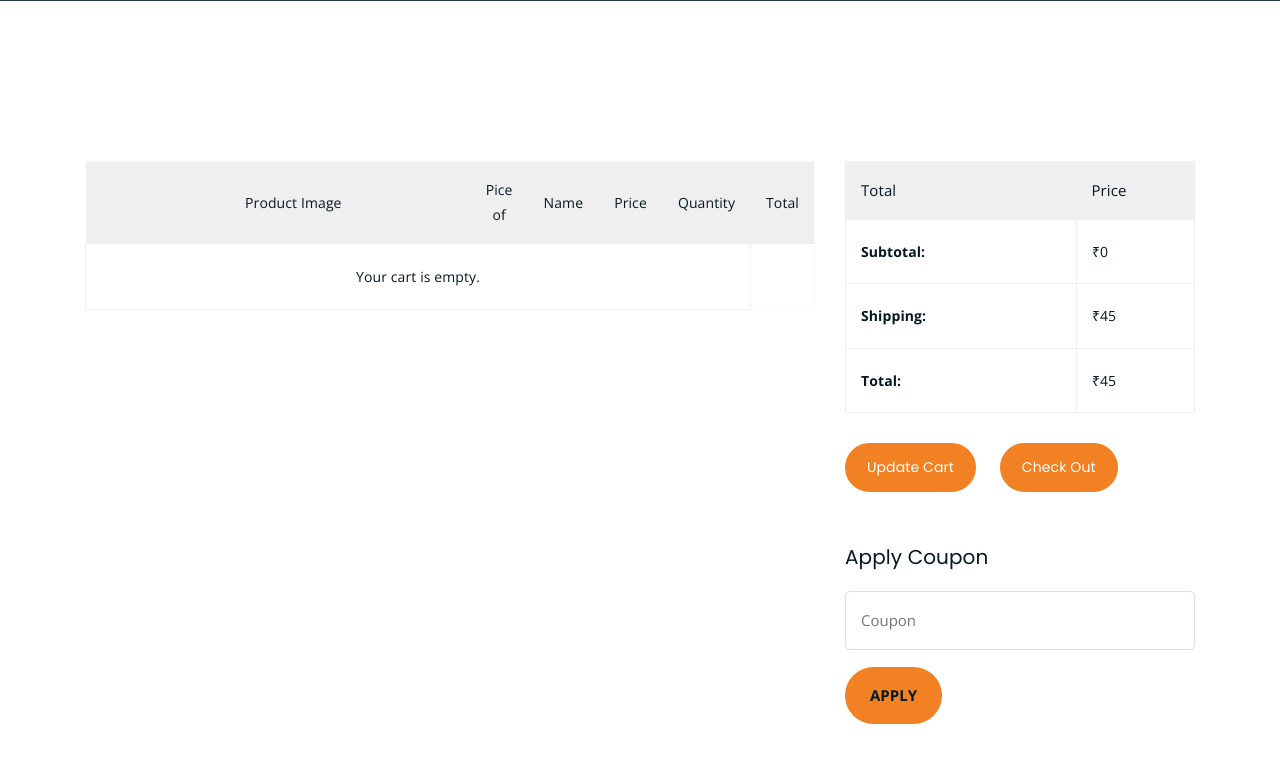
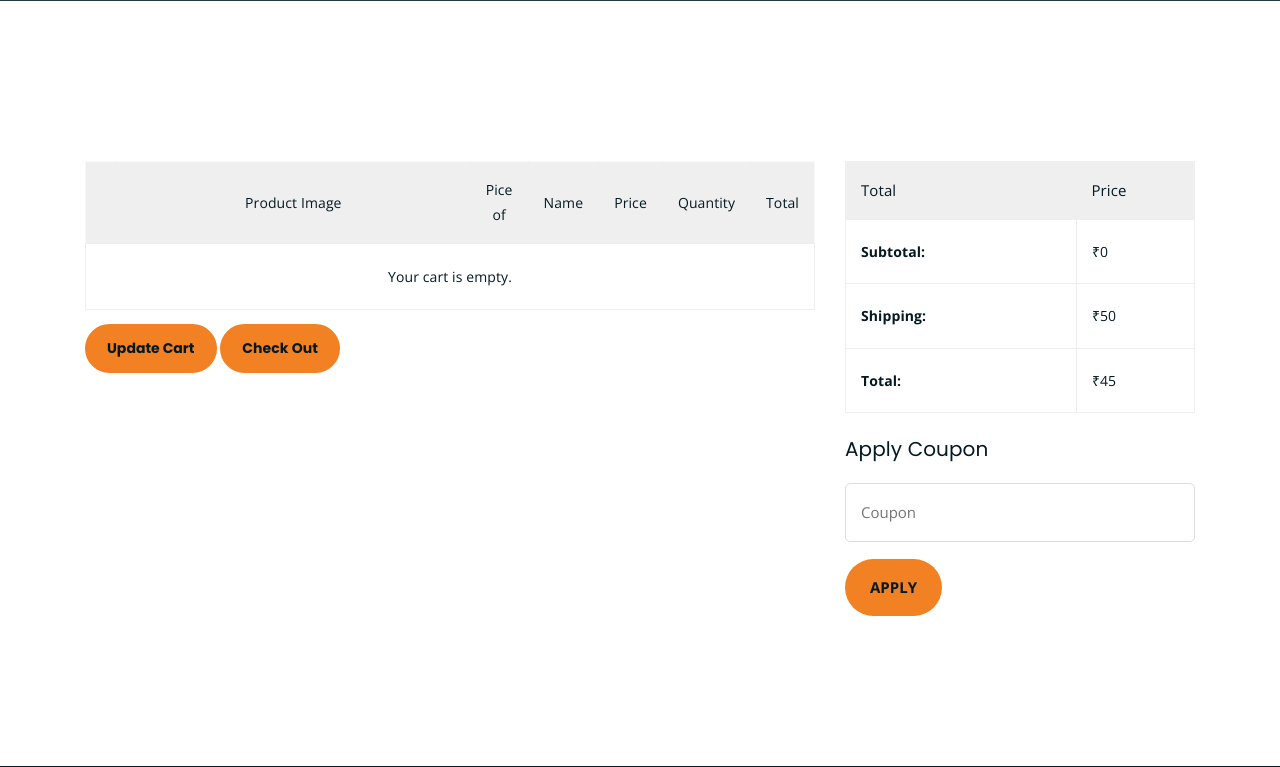
Before and after one commit to Debapriyo8145/E-Com-Web_Backend-Mitti_Bazaar-, a Django app: page /cart/ in a window 1280 px wide. Shown: the part 450-1217 px from the top of the page. Run offline with Django 4.2, Linux system fonts and the light colour scheme; some libraries are stand-ins or nearby versions; grey boxes are pictures that could not be loaded.

Commit message:
Updated cart

```diff
--- a/myapp/static/css/main.css
+++ b/myapp/static/css/main.css
@@ -412,20 +412,27 @@ p:last-child {
 
 
 
-a.boxed-btn {
+a.boxed-btn,
+button.boxed-btn {
   font-family: 'Poppins', sans-serif;
+  font-weight: 700;
   display: inline-block;
   background-color: #F28123;
-  color: #fff;
+  color: #051922;
   padding: 10px 20px;
-  border: 2px solid #F28123; /* Always define the border */
-  /* border-radius: 50px; */
+  border: 2px solid #F28123;
   transition: all 0.3s ease;
-}
-
-a.boxed-btn:hover {
-  background-color: transparent;
-  color: #fff;
+  cursor: pointer; /* for button hover effect */
+  text-decoration: none; /* removes underline for <a> */
+  margin-bottom: 20px;
+}
+
+a.boxed-btn:hover,
+button.boxed-btn:hover {
+  /* background-color: transparent;
+  color: #fff; */
+  background-color: #051922;
+  color: #F28123;
 }
 
 a.bordered-btn {
@@ -473,7 +480,7 @@ a.read-more-btn:hover {
   color: #F28123;
 }
 
-a.boxed-btn, a.bordered-btn, a.cart-btn, a.wishlist-btn {
+a.boxed-btn, a.bordered-btn, a.cart-btn, a.wishlist-btn, button.boxed-btn {
   border-radius: 50px;
 }
 
--- a/myapp/templates/myapp/cart.html
+++ b/myapp/templates/myapp/cart.html
@@ -1,6 +1,5 @@
 {% load static %}
 {% include './header.html' %}
-
 
 <!-- breadcrumb-section -->
 <div class="breadcrumb-section breadcrumb-bg">
@@ -23,6 +22,8 @@
 		<div class="row">
 			<div class="col-lg-8 col-md-12">
 				<div class="cart-table-wrap">
+					<form method="post" action="{% url 'update_cart' %}">
+						{% csrf_token %}
 						<table class="cart-table">
 							<thead class="cart-table-head">
 								<tr class="table-head-row">
@@ -43,13 +44,24 @@
 										<a href="{% url 'remove_from_cart' item.product.id %}">
 											<i class="far fa-window-close"></i>
 										</a>
+										{% if item.product.avilable %}
+											<i class="fas fa-check-circle" style="color: green;"></i>
+										{% else %}
+											<i class="fas fa-times-circle" style="color: red;"><br>Out Of Stalk</i>
+										{% endif %}
 									</td>
 
 									<!-- Product image -->
 									<td class="product-image">
+										<a href="{% url 'product_details' item.product.id %}">
 											<img src="{{ item.product.image.url }}" alt="{{ item.product.name }}">
+										</a>
 									</td>
-							        <td class="product-name">{{ product.quantity }}</td>
+
+									<!-- Pieces per set -->
+									<td class="product-name">
+										{{ item.product.quantity }} piece{{ item.product.quantity|pluralize }} per set
+									</td>
 
 									<!-- Product name -->
 									<td class="product-name">{{ item.product.name }}</td>
@@ -57,9 +69,10 @@
 									<!-- Product price -->
 									<td class="product-price">₹{{ item.product.price }}</td>
 
-							        <!-- Product quantity (readonly for now) -->
+									<!-- Quantity (editable sets) -->
 									<td class="product-quantity">
-							            <input type="number" value="{{ item.quantity }}" readonly>
+										<input type="number" name="quantities_{{ item.product.id }}" value="{{ item.quantity }}" min="1">
+										<small>{{ item.total_pieces }} pieces in total</small>
 									</td>
 
 									<!-- Product total (subtotal) -->
@@ -67,15 +80,22 @@
 								</tr>
 								{% empty %}
 								<tr>
-							        <td colspan="6" class="text-center">Your cart is empty.</td>
+									<td colspan="7" class="text-center">Your cart is empty.</td>
 								</tr>
 								{% endfor %}
 							</tbody>
+						</table>
 
-						</table>
+						<!-- Cart Buttons -->
+						<div class="cart-buttons mt-3">
+							<button type="submit" class="boxed-btn">Update Cart</button>
+							<a href="#" class="boxed-btn black">Check Out</a>
+						</div>
+					</form>
 				</div>
 			</div>
 
+			<!-- Total Summary -->
 			<div class="col-lg-4">
 				<div class="total-section">
 					<table class="total-table">
@@ -92,40 +112,37 @@
 							</tr>
 							<tr class="total-data">
 								<td><strong>Shipping:</strong></td>
-							    <td>₹45</td>
+								{% if total >= 1000 %}
+									<td>Free</td>
+								{% else %}
+									<td>₹50</td>
+								{% endif %}
 							</tr>
 							<tr class="total-data">
 								<td><strong>Total:</strong></td>
 								<td>₹{{ total|add:45 }}</td>
 							</tr>
-
 						</tbody>
 					</table>
-						<div class="cart-buttons">
-							<a href="#" class="boxed-btn">Update Cart</a>
-							<a href="checkout.html" class="boxed-btn black">Check Out</a>
-						</div>
 				</div>
 
-					<div class="coupon-section">
+				<!-- Coupon -->
+				<div class="coupon-section mt-4">
 					<h3>Apply Coupon</h3>
 					<div class="coupon-form-wrap">
-							<form action="index.html">
+						<form action="#" method="post">
 							<p><input type="text" placeholder="Coupon"></p>
 							<p><input type="submit" value="Apply"></p>
 						</form>
 					</div>
 				</div>
 			</div>
+
 		</div>
 	</div>
 </div>
 <!-- end cart -->
 
-
-
-
 {% include './footer.html' %}
-
 </body>
 </html>
--- a/myapp/templates/myapp/product_details.html
+++ b/myapp/templates/myapp/product_details.html
@@ -59,7 +59,6 @@
 													<div class="{% if product.avilable %}custom-in-stock{% else %}custom-out-stock{% endif %}">
 													    {% if product.avilable %}In{% else %}Out Of{% endif %} Stock
 													</div>
-
 
 							                    </div>
 							                    <h4>Share:</h4>
--- a/myapp/urls.py
+++ b/myapp/urls.py
@@ -14,6 +14,7 @@ urlpatterns = [
     path('product_details/<int:product_id>/', views.product_details, name='product_details'),
     path('cart/', views.cart_view, name='cart_view'),
     path('cart/add/<int:product_id>/', views.add_to_cart, name='add_to_cart'),
-    path('cart/remove/<int:product_id>/', views.remove_from_cart, name='remove_from_cart')
+    path('cart/remove/<int:product_id>/', views.remove_from_cart, name='remove_from_cart'),
+    path('update-cart/', views.update_cart, name='update_cart'),
 
 ]
--- a/myapp/views.py
+++ b/myapp/views.py
@@ -107,10 +107,13 @@ def cart_view(request):
         quantity = cart[str(product.id)]
         subtotal = product.price * quantity
         total += subtotal
+        total_pieces = product.quantity * quantity
+
         cart_items.append({
             'product':product,
             'quantity':quantity,
             'subtotal':subtotal,
+            'total_pieces':total_pieces
         })
 
     return render (request, 'myapp/cart.html', {'cart_items':cart_items, 'total':total})
@@ -129,3 +132,25 @@ def remove_from_cart(request, product_id):
         request.session['cart'] = cart
 
     return redirect('cart_view')
+
+from django.shortcuts import redirect
+
+def update_cart(request):
+    if request.method == 'POST':
+        cart = request.session.get('cart', {})
+
+        for key, value in request.POST.items():
+            if key.startswith('quantities_'):
+                product_id = key.split('_')[1]
+                try:
+                    quantity = int(value)
+                    if quantity > 0:
+                        cart[product_id] = quantity
+                    else:
+                        cart.pop(product_id, None)
+                except ValueError:
+                    continue
+
+        request.session['cart'] = cart
+
+    return redirect('cart_view')
```
Lines whose indentation alone changed are shown as unchanged.
